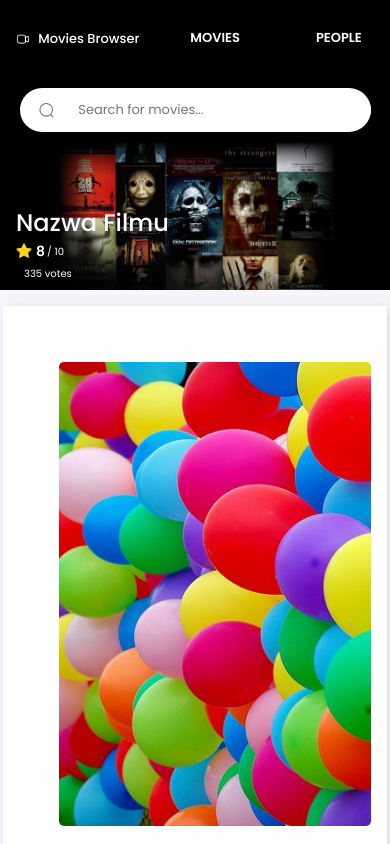
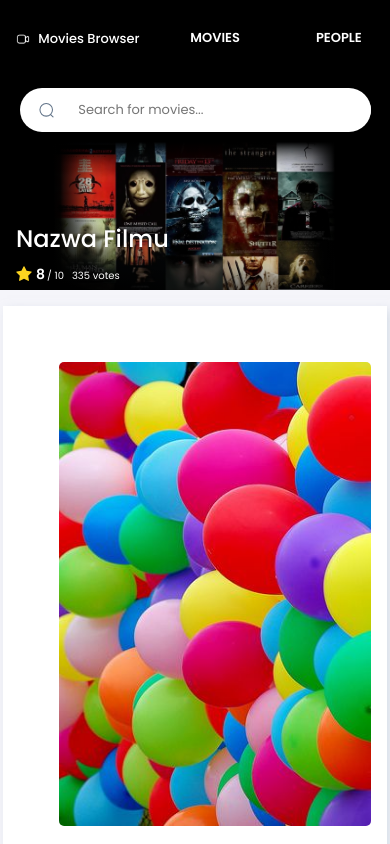
Before and after one commit to tomecky1/MovieBrowser, a React (Create React App) app: page / in a window 390 px wide. Shown: the top 844 px of the page. Built offline with nearby package versions, Linux system fonts and the light colour scheme.

Commit message:
added wrapping for mobile devices

```diff
--- a/src/common/Header/index.js
+++ b/src/common/Header/index.js
@@ -8,6 +8,7 @@ import {
   RatingOutOf,
   RatingContainer,
   MovieVotes,
+  MobileWrapper,
 } from "./styled.js";
 import poster3 from "../../image/poster3.jpg";
 
@@ -18,12 +19,14 @@ const Header = ({children}) => {
       {children}
       <AdditionalInfo>
         <MovieName>Nazwa Filmu</MovieName>
+        <MobileWrapper>
         <RatingContainer>
         <StyledStar/>
         <MovieRating>8</MovieRating>
         <RatingOutOf>/ 10</RatingOutOf>
         </RatingContainer>
         <MovieVotes>335 votes</MovieVotes>
+        </MobileWrapper>
       </AdditionalInfo>
     </StyledHeader>
   );
--- a/src/common/Header/styled.js
+++ b/src/common/Header/styled.js
@@ -109,11 +109,11 @@ export const MovieName = styled.header`
 export const RatingContainer = styled.div`
   display: flex;
   align-items: center;
-  flex-wrap: nowrap;
+  flex-wrap: wrap;
   margin-top: 24.5px;
 
   @media (max-width: ${({ theme }) => theme.breakpoints.mobile}) {
-      justify-content: flex-start;
+      flex-wrap: nowrap;
       margin-top: 4px;
   }
 `;
@@ -156,9 +156,21 @@ export const RatingOutOf = styled.p`
 
 export const MovieVotes = styled.p`
   ${sharedStyles}
-  margin: 16px 0 56px 0;
+  margin: 16px 0 0px 0;
 
   @media (max-width: ${({ theme }) => theme.breakpoints.mobile}) {
-    margin: 8px 0px 10px 8px;
+    margin-left: 8px;
+    margin-bottom: 8px;
   }
 `;
+
+export const MobileWrapper = styled.div`
+@media screen {
+  display: flex;
+  flex-direction: column;
+
+  @media (max-width: ${({ theme }) => theme.breakpoints.mobile}) {
+    flex-direction: row;
+  }
+}
+`
```
